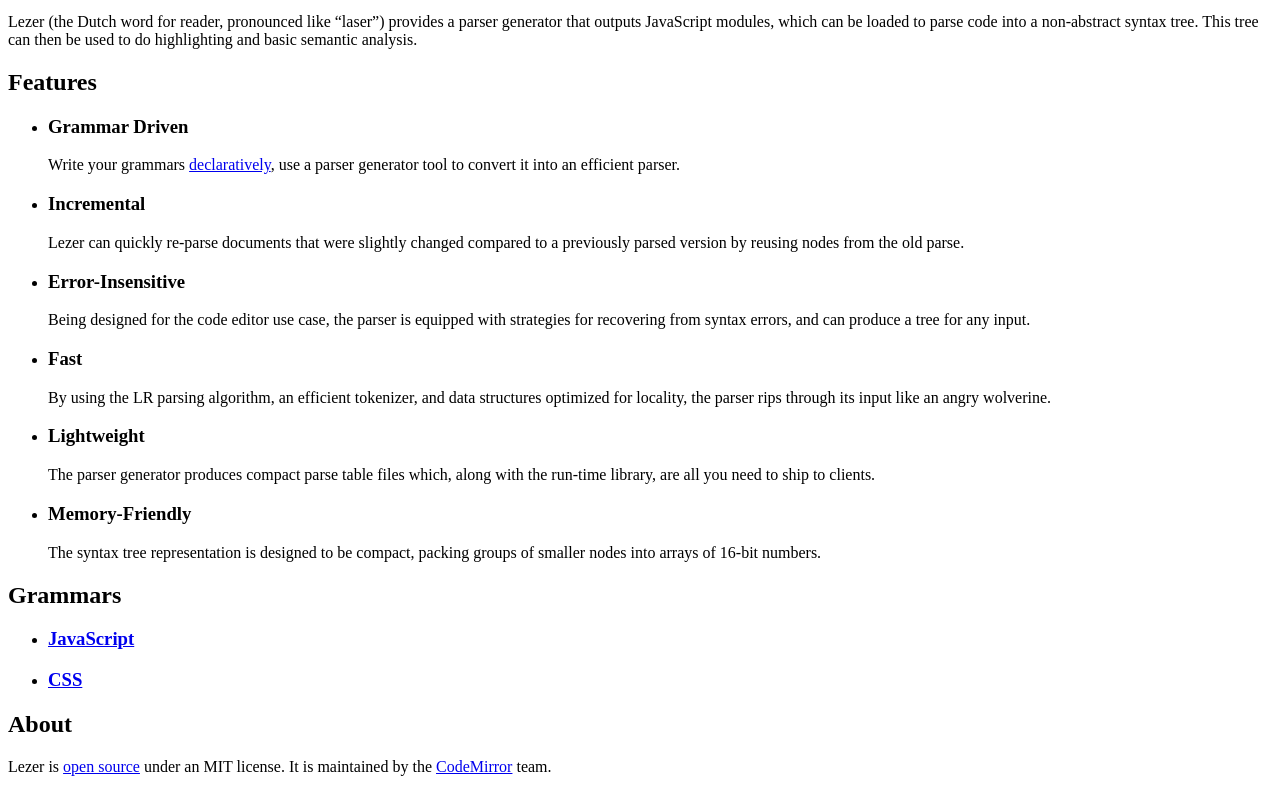
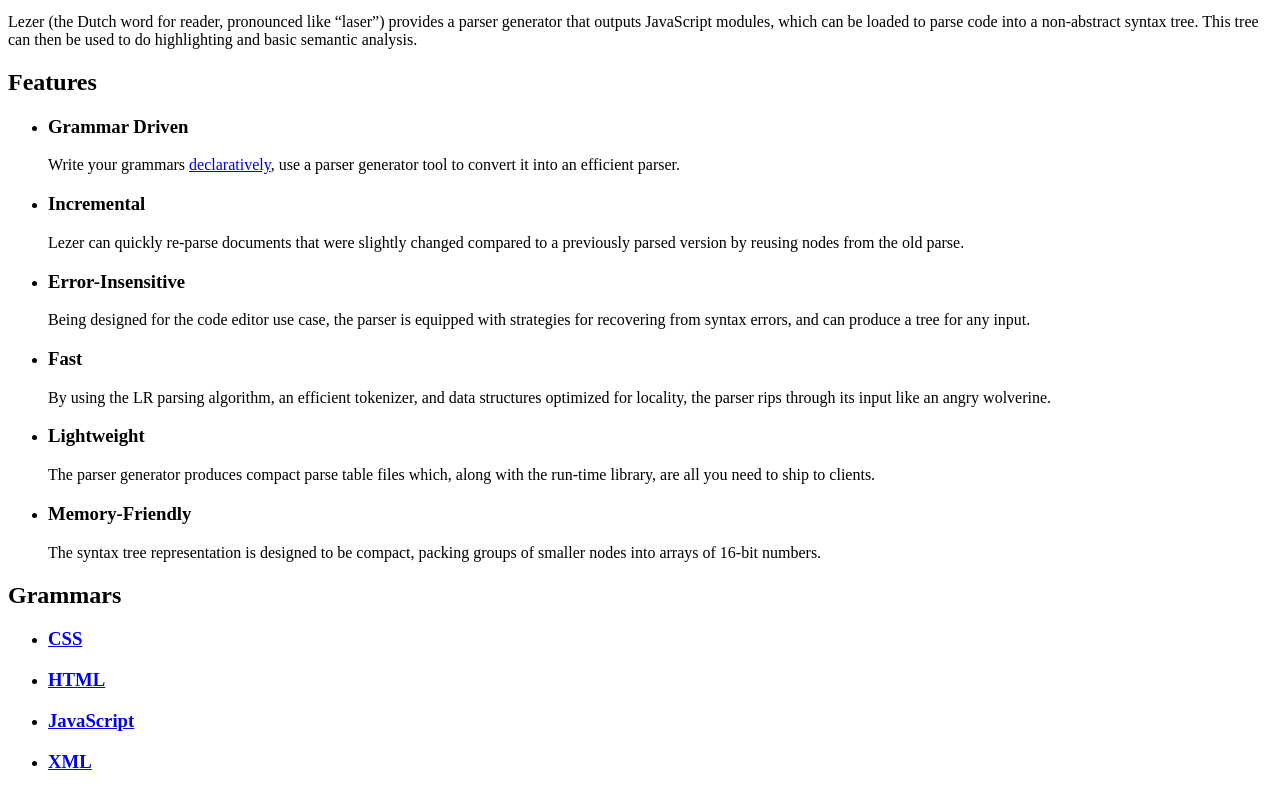
Before and after one commit to lezer-parser/website, a website: page site/index.html in a window 1280 px wide. Shown: the part 145-934 px from the top of the page. Drawn offline with Linux system fonts and the light colour scheme.

Commit message:
Link XML and HTML grammars

```diff
--- a/site/index.html
+++ b/site/index.html
@@ -65,13 +65,23 @@
 
 <ul class=grid-list>
   <li>
+    <a href="https://github.com/lezer-parser/css" class=blocklink>
+      <h3>CSS</h3>
+    </a>
+  </li>
+  <li>
+    <a href="https://github.com/lezer-parser/html" class=blocklink>
+      <h3>HTML</h3>
+    </a>
+  </li>
+  <li>
     <a href="https://github.com/lezer-parser/javascript" class=blocklink>
       <h3>JavaScript</h3>
     </a>
   </li>
   <li>
-    <a href="https://github.com/lezer-parser/css" class=blocklink>
-      <h3>CSS</h3>
+    <a href="https://github.com/lezer-parser/xml" class=blocklink>
+      <h3>XML</h3>
     </a>
   </li>
 </ul>
```
